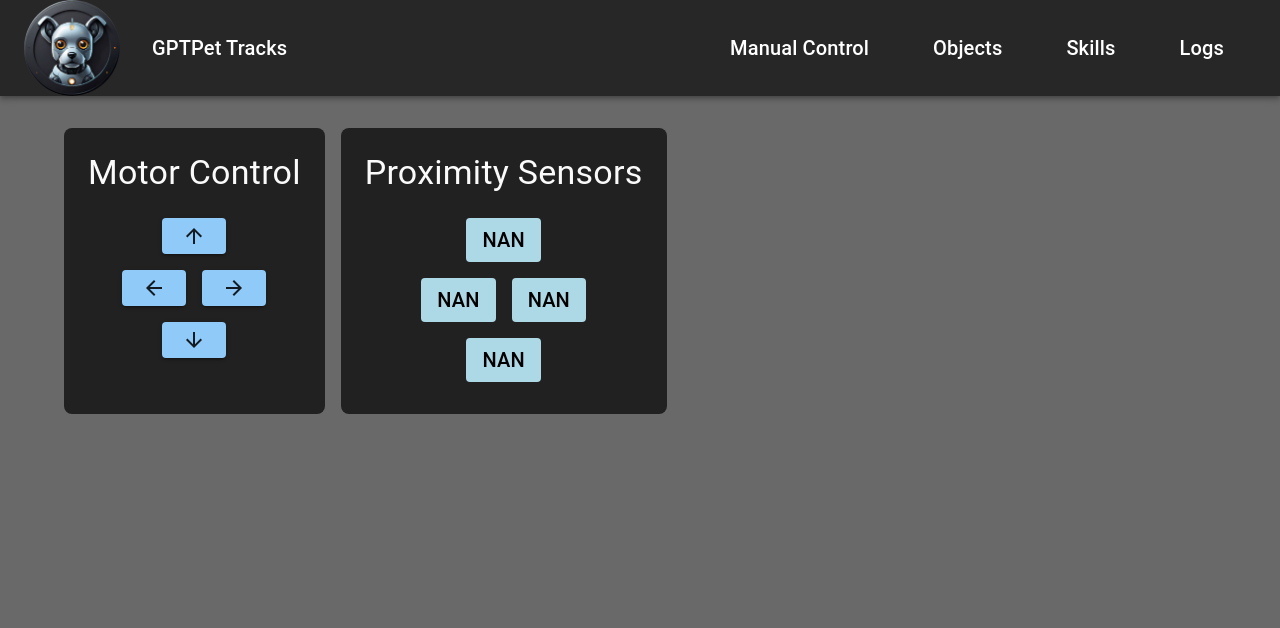
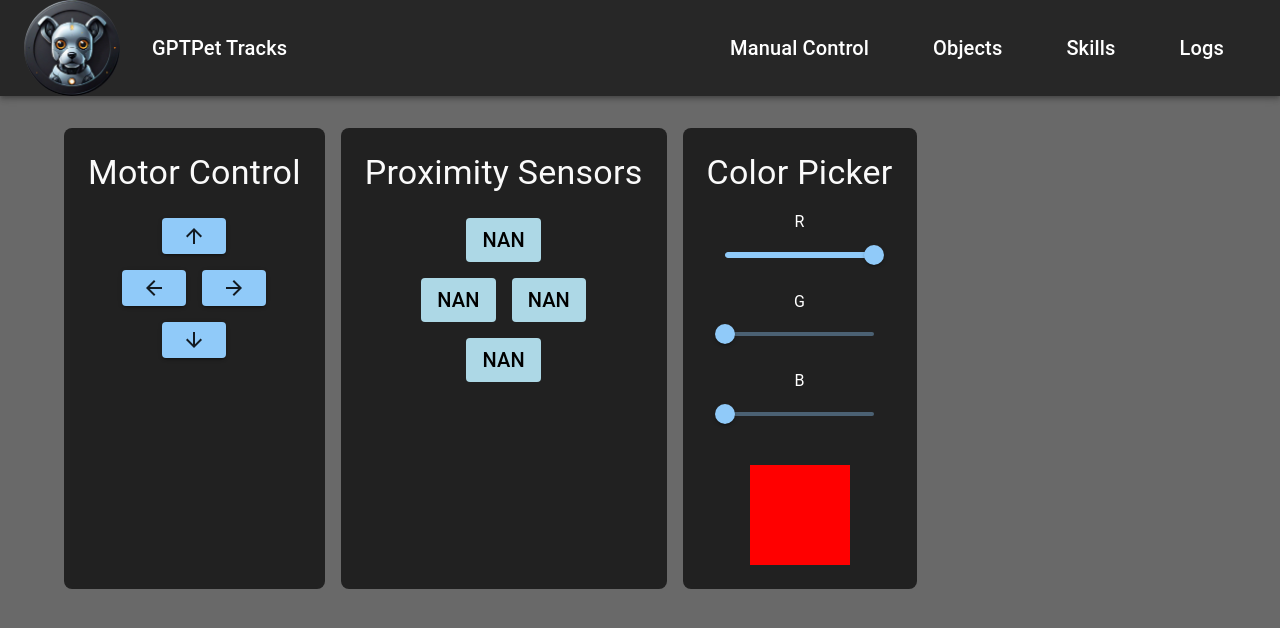
Before and after one commit to pj0620/gptpet-tracks, a React (Create React App) app in the folder web/: page /manual-control in a window 1280 px wide. Shown: the top 628 px of the page. Built offline with nearby package versions, Linux system fonts and the light colour scheme; no server answers.

Commit message:
add color picker

```diff
--- /dev/null
+++ b/web/src/components/color-view/ColorView.js
@@ -0,0 +1,57 @@
+import React, { useState } from 'react';
+import { Box, Slider, Typography } from '@mui/material';
+import { grey } from '@mui/material/colors';
+
+const ColorView = ({setColor}) => {
+    const [color, setColorRef] = useState({
+        r: 255,
+        g: 0,
+        b: 0,
+    });
+
+    const handleChange = (event, newValue, colorType) => {
+      const newColor = { ...color, [colorType]: newValue };
+      setColorRef(prev => ({ ...prev, [colorType]: newValue }));
+
+      const colorString = `${newColor.r},${newColor.g},${newColor.b}`;
+      setColor(colorString);
+    };
+
+    return (
+        <Box sx={{
+            backgroundColor: grey[900], // Dark background
+            color: grey[50], // White text
+            padding: 3,
+            borderRadius: 2,
+            textAlign: 'center',
+            maxWidth: 400,
+            margin: '0 auto',
+        }}>
+            <Typography variant="h4" component="h2" sx={{ color: grey[50], mb: 2 }}>
+                Color Picker
+            </Typography>
+            <Box sx={{ display: 'flex', flexDirection: 'column', alignItems: 'center', gap: 2 }}>
+                {['r', 'g', 'b'].map((colorKey) => (
+                    <Box key={colorKey} sx={{ width: '80%' }}>
+                        <Typography gutterBottom>{colorKey.toUpperCase()}</Typography>
+                        <Slider
+                            value={color[colorKey]}
+                            onChange={(e, newValue) => handleChange(e, newValue, colorKey)}
+                            aria-labelledby="continuous-slider"
+                            min={0}
+                            max={255}
+                        />
+                    </Box>
+                ))}
+                <Box sx={{
+                    width: 100,
+                    height: 100,
+                    marginTop: 2,
+                    backgroundColor: `rgb(${color.r}, ${color.g}, ${color.b})`
+                }} />
+            </Box>
+        </Box>
+    );
+};
+
+export default ColorView;
--- a/web/src/pages/manual-control/ManualControls.js
+++ b/web/src/pages/manual-control/ManualControls.js
@@ -5,6 +5,7 @@ import React, { useEffect, useState } from 'react';
 import { useQuery } from "react-query";
 import MovementButtons from "components/movement-buttons/MovementButtons";
 import SensorView from "components/sensor-view/SensorView";
+import ColorView from "components/color-view/ColorView";
 
 function ManualControls() {
   const [errorMessage, setErrorMessage] = useState('');
@@ -30,8 +31,6 @@ function ManualControls() {
     }
   }
 
-
-
   useEffect(() => {
     const intervalId = setInterval(() => {
       fetch(`${gptpet_url}/proximity-measurements`)
@@ -54,12 +53,29 @@ function ManualControls() {
     return () => clearInterval(intervalId);
   }, []);
 
+  const setColor = async (color) => {
+    try {
+      setIsLoading(true);
+      const response = await axios.post(
+        `${gptpet_url}/color`,
+        color
+      )
+      return response.data;
+    } catch (error) {
+      setErrorMessage('error while calling move endpoint: ' + error.message)
+      return;
+    } finally {
+      setIsLoading(false);
+    }
+  }
+
   return (
     <>
     <div onClick={() => setErrorMessage('')}>
       <Stack direction="row" spacing={2}>
         <MovementButtons doMove={doMove}/>
         <SensorView measurements={measurements}/>
+        <ColorView setColor={setColor}/>
       </Stack>
     </div>
     <h2 style={{color: 'red', background: 'black'}}>{errorMessage}</h2>
```
